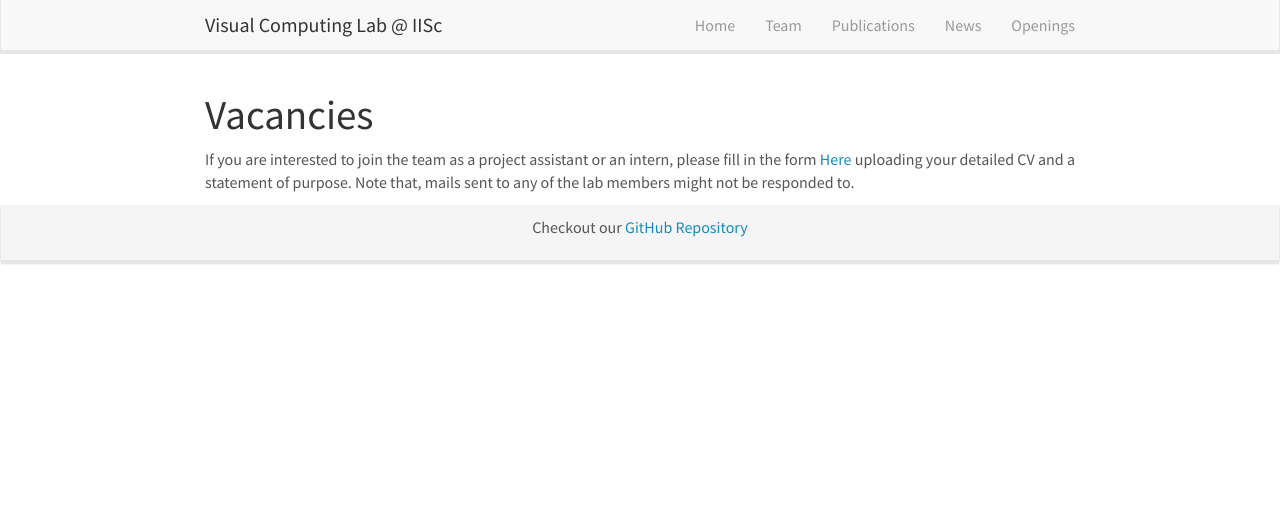
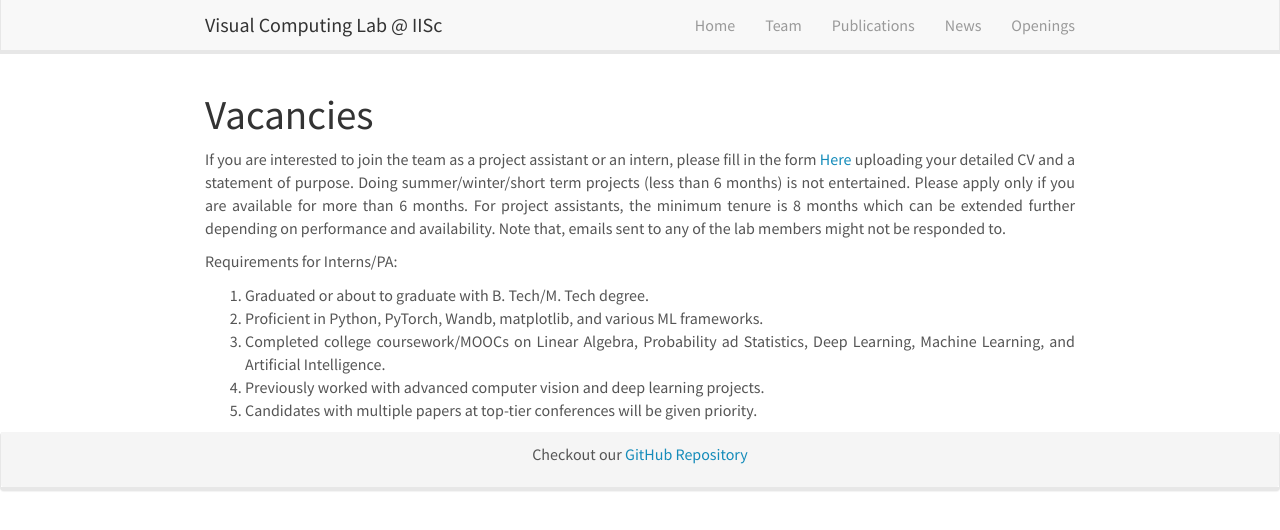
Before and after one commit to vcl-iisc/vclab-website, a Jekyll site: the page built from _pages/research.md, in a window 1280 px wide. Shown: the top 530 px of the page. Built offline with Jekyll 4.4.1, drawn with Linux system fonts in a browser that asks for light colours; nearby versions of some CDN libraries.

Commit message:
added requirements in openings page

```diff
--- a/_pages/research.md
+++ b/_pages/research.md
@@ -8,4 +8,12 @@ permalink: /openings/
 
 # Vacancies
 
-If you are interested to join the team as a project assistant or an intern, please fill in the form [Here](https://docs.google.com/forms/d/e/1FAIpQLSdNhnvkUOKQ-Nqt12052XQjJFR-_WKWPlLHdeNfqEXKxMi7vw/viewform) uploading your detailed CV and a statement of purpose. Note that, mails sent to any of the lab members might not be responded to.
+If you are interested to join the team as a project assistant or an intern, please fill in the form [Here](https://docs.google.com/forms/d/e/1FAIpQLSdNhnvkUOKQ-Nqt12052XQjJFR-_WKWPlLHdeNfqEXKxMi7vw/viewform) uploading your detailed CV and a statement of purpose. Doing summer/winter/short term projects (less than 6 months) is not entertained. Please apply only if you are available for more than 6 months. For project assistants, the minimum tenure is 8 months which can be extended further depending on performance and availability. Note that, emails sent to any of the lab members might not be responded to.
+
+Requirements for Interns/PA:
+
+1. Graduated or about to graduate with B. Tech/M. Tech degree.
+2. Proficient in Python, PyTorch, Wandb, matplotlib, and various ML frameworks.
+3. Completed college coursework/MOOCs on Linear Algebra, Probability ad Statistics, Deep Learning, Machine Learning, and Artificial Intelligence.
+4. Previously worked with advanced computer vision and deep learning projects.
+5. Candidates with multiple papers at top-tier conferences will be given priority.
```
